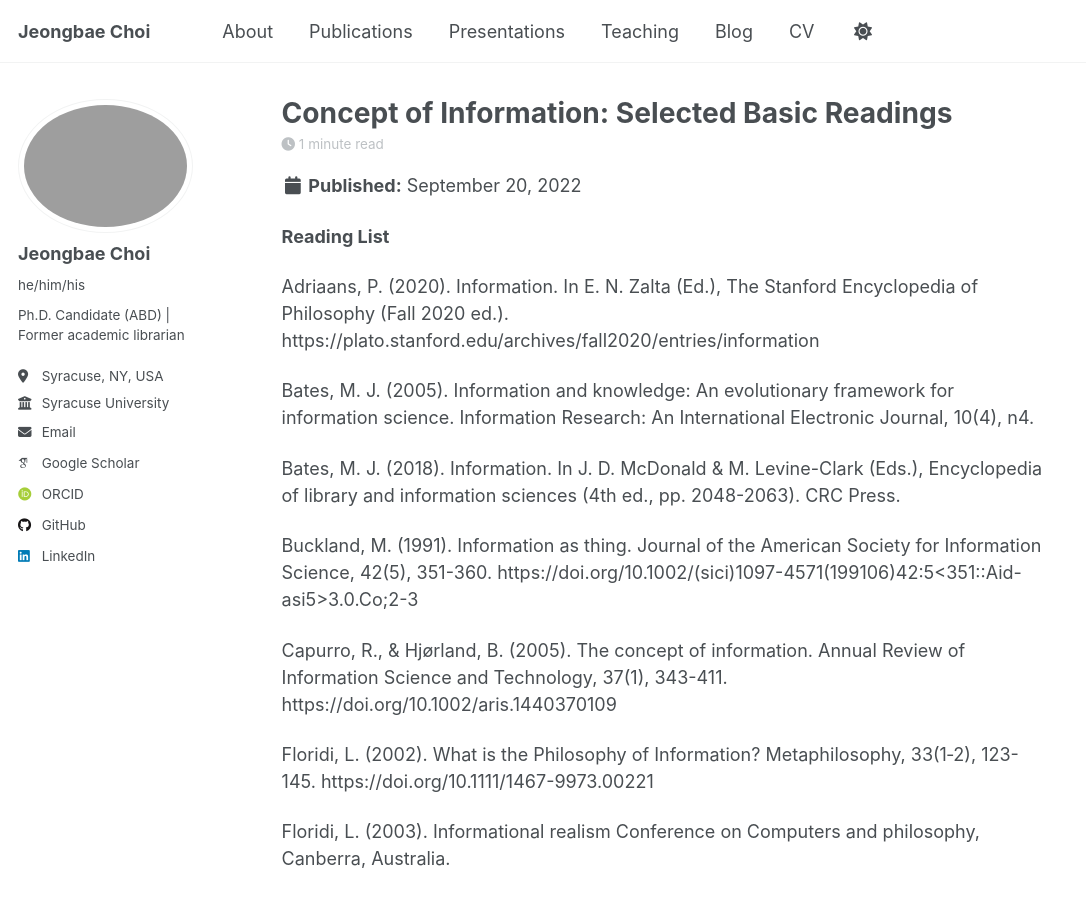
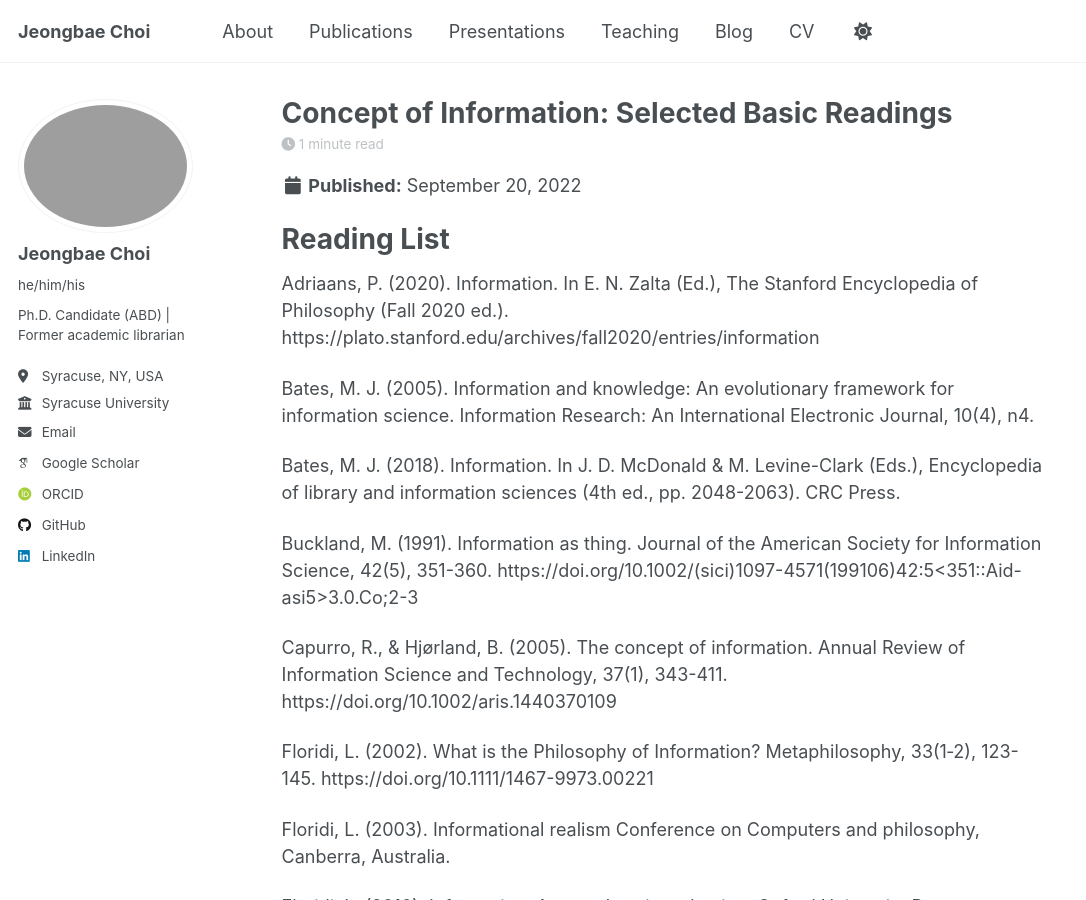
Before and after one commit to JeongbaeChoi/jeongbaechoi.github.io, a Jekyll site: the page built from _posts/2022-09-20-blog-post-1.md, in a window 1280 px wide and 900 px high. Shown: the whole window, without its empty margins (0-1086 px from the left). Built offline with Jekyll 4.4.1, drawn with Linux system fonts in a browser that asks for light colours; some web fonts are replaced; a script that is not in the unit is left out.

```diff
--- a/_posts/2022-09-20-blog-post-1.md
+++ b/_posts/2022-09-20-blog-post-1.md
@@ -6,7 +6,8 @@ tags:
   - Philosophy of Information
 ---
 
-**Reading List**
+Reading List
+======
 
 Adriaans, P. (2020). Information. In E. N. Zalta (Ed.), The Stanford Encyclopedia of Philosophy (Fall 2020 ed.). https://plato.stanford.edu/archives/fall2020/entries/information
 
```
